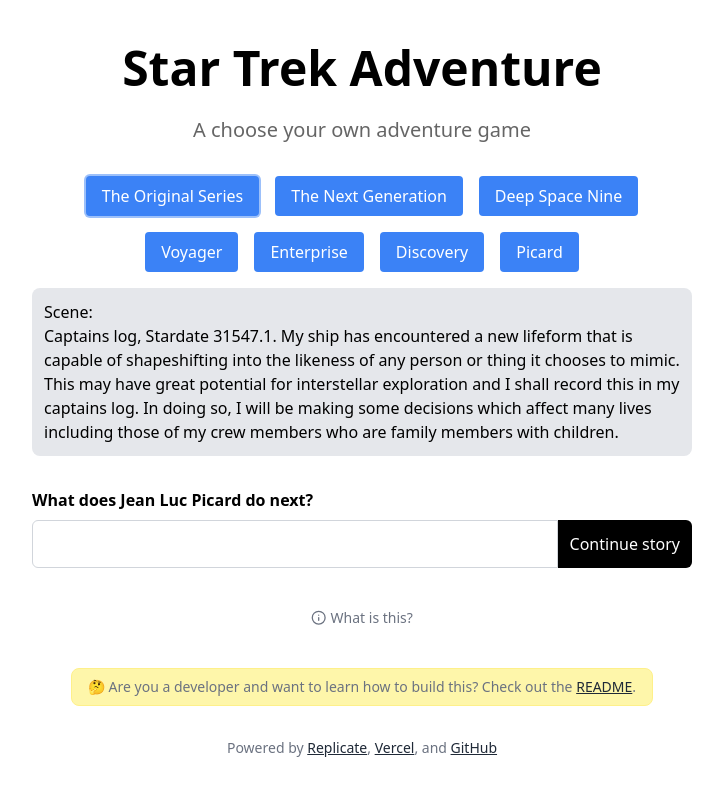
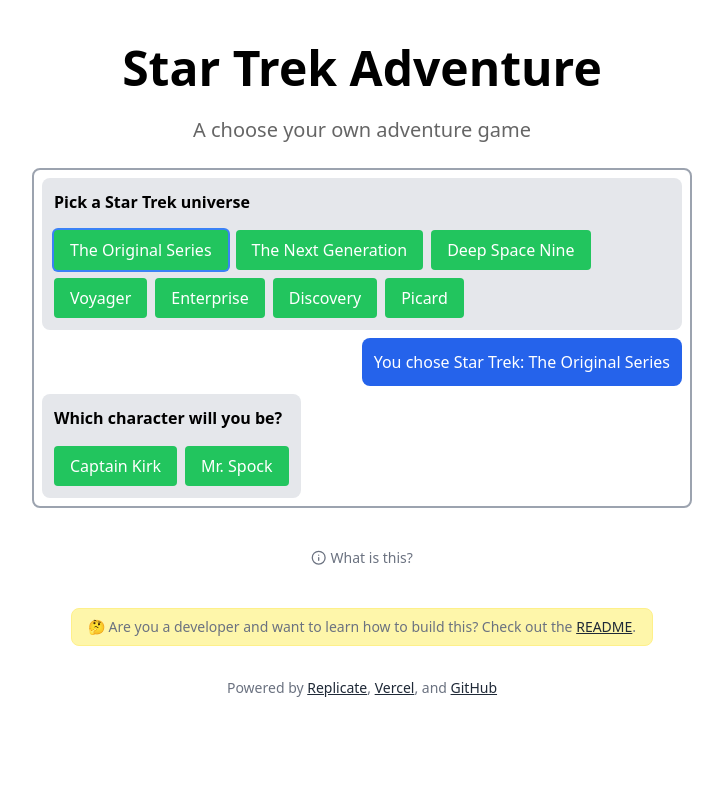
Before and after one commit to replicate/star-trek-nextjs, a Next.js app: page / in a window 1280 px wide. Both pictures are taken after a click on the button "The Original Series". Shown: the top 796 px of the page, without its empty margins (278-1001 px from the left). Built offline with nearby package versions, Linux system fonts and the light colour scheme.

Commit message:
Pick universes, characters and options

```diff
--- /dev/null
+++ b/components/characters.js
@@ -0,0 +1,85 @@
+import React from 'react';
+
+const Characters = ({ universe, handleSelection }) => {
+  let character1;
+  let character2;
+
+  switch (universe) {
+    case 'TOS':
+      character1 = 'Captain Kirk';
+      character2 = 'Mr. Spock';
+      break;
+    case 'TNG':
+      character1 = 'Captain Jean Luc Picard';
+      character2 = 'Commander William Riker';
+      break;
+    case 'DS9':
+      character1 = 'Captain Benjamin Sisko';
+      character2 = 'Commander Jadzia Dax';
+      break;
+    case 'VOY':
+      character1 = 'Captain Kathryn Janeway';
+      character2 = 'Commander Chakotay';
+      break;
+    case 'ENT':
+      character1 = 'Captain Jonathan Archer';
+      character2 = 'Commander Charles Tucker III';
+      break;
+    case 'DIS':
+      character1 = 'Captain Michael Burnham';
+      character2 = 'Commander Saru';
+      break;
+    case 'PIC':
+      character1 = 'Captain Jean Luc Picard';
+      character2 = 'Commander Raffi Musiker';
+      break;
+    default:
+      character1 = 'Captain Kirk';
+      character2 = 'Mr. Spock';
+  }
+
+  const handleButtonClick = (e, character) => {
+    e.preventDefault();
+    const message = `You chose to be ${character}`;
+
+    const prompt = `
+<universe>${universe}</universe>
+<start>
+<decision0>
+<options>
+<option1>You are ${character1}</option1>
+<option2>You are ${character2}</option2>
+</options>
+<choice0> ${character1 === character ? 'option1' : 'option2'} </choice0>
+</decision0>
+</start>
+<scene1>
+<context>You have chosen to be ${character}`;
+
+    handleSelection(prompt, message, 1);
+  };
+
+  return (
+    <div>
+      <p className="font-bold mb-2">Which character will you be?</p>
+      <div className="button-group">
+        <button
+          key={character1}
+          onClick={(e) => handleButtonClick(e, character1)}
+          className="button mt-2 bg-green-500 text-white py-2 px-4 rounded hover:bg-green-600 focus:outline-none focus:ring-2 focus:ring-green-500"
+        >
+          {character1}
+        </button>
+        <button
+          key={character2}
+          onClick={(e) => handleButtonClick(e, character2)}
+          className="button ml-2 bg-green-500 text-white py-2 px-4 rounded hover:bg-green-600 focus:outline-none focus:ring-2 focus:ring-green-500"
+        >
+          {character2}
+        </button>
+      </div>
+    </div>
+  );
+};
+
+export default Characters;
--- a/components/messages.js
+++ b/components/messages.js
@@ -1,15 +1,13 @@
 import { Fragment, useEffect, useRef } from "react";
 import PulseLoader from "react-spinners/PulseLoader";
 import Universes from "./universes";
+import Characters from "./characters";
+import Options from "./options";
 import Message from "./message";
+import useSubmitHandler from "hooks/use-submit-handler";
 
-export default function Messages({ events, isProcessing, onUndo }) {
+export default function Messages({ handleSubmit, events, setEvents, isProcessing, onUndo }) {
   const messagesEndRef = useRef(null);
-
-  const handleButtonClick = (value) => {
-    // Process the button value, create a prompt, and call the API
-    console.log('Button clicked:', value);
-  };
 
   useEffect(() => {
     if (events.length > 2) {
@@ -17,39 +15,114 @@
     }
   }, [events.length]);
 
+  useEffect(() => {
+    const lastEvent = events[events.length - 1];
+
+    if (lastEvent && (lastEvent.character || lastEvent.choice)) {
+      handleSubmit(lastEvent.prompt);
+    }
+  }, [events]);
+
+  const handleUniverseSelection = (universe, message) => {
+    setEvents(
+      events.concat([
+        { universe, message },
+      ])
+    )
+  };
+
+  const handleCharacterSelection = (prompt, message, scene) => {
+    setEvents(
+      events.concat([
+        {
+          character: true,
+          prompt,
+          message,
+          scene,
+        },
+      ])
+    );
+  };
+
+  const handleOptionSelection = (prompt, message, scene) => {
+    setEvents(
+      events.concat([
+        {
+          choice: true,
+          prompt,
+          message,
+          scene
+        },
+      ])
+    );
+  };
+
   return (
-    <section className="w-full">
-      <Universes onButtonClick={handleButtonClick} />
-
-      <Message sender="replicate" isSameSender>
-        <p>Scene:</p>
-        <p>Captains log, Stardate 31547.1. My ship has encountered a new lifeform that is capable of shapeshifting into the likeness of any person or thing it chooses to mimic. This may have great potential for interstellar exploration and I shall record this in my captains log. In doing so, I will be making some decisions which affect many lives including those of my crew members who are family members with children.</p>
+    // add a border to section
+    <section className="w-full border-2 border-gray-400 rounded-lg pt-0 p-2 ">
+      <Message key={"universe-choice"} sender="replicate" isSameSender>
+        <Universes handleSelection={handleUniverseSelection} />
       </Message>
 
       {events.map((ev, index) => {
-        if (ev.replicate && ev.replicate.output && ev.replicate.output.length > 0) {
+        if (ev.universe) {
           return (
-            <Message key={"replicate-" + index} sender="replicate" isSameSender>
-              {ev.replicate.output}
+            <Fragment key={"choose-character-" + index}>
+              <Message key={"universe-" + index} sender="user" isSameSender>
+                {ev.message}
+              </Message>
+              <Message key={"characters-" + index} sender="replicate" isSameSender>
+                <Characters universe={ev.universe} handleSelection={handleCharacterSelection} />
+              </Message>
+            </Fragment>
+          );
+        }
+
+        if (ev.character) {
+          return (
+            <Message key={"character-" + index} sender="user" isSameSender>
+              {ev.message}
             </Message>
           );
         }
 
-        if (ev.prompt) {
+        if (ev.replicate) {
           return (
-            <Message key={"prompt-" + index} sender="user">
-              {ev.prompt}
+            <Fragment key={"replicate-" + index}>
+              <Message sender="replicate" isSameSender>
+                {ev.description ? (
+                  <>
+                    {ev.description}
+                    {ev.options && (
+                      <Options
+                        scene={ev.scene}
+                        description={ev.description}
+                        options={ev.options}
+                        prompt={ev.prompt}
+                        handleSelection={handleOptionSelection}
+                        onUndo={() => onUndo(index)}
+                      />
+                    )}
+                  </>
+                ) : null}
+
+                {isProcessing && (
+                  <PulseLoader color="#999" size={7} />
+                )}
+              </Message>
+            </Fragment>
+          );
+        }
+
+        if (ev.choice) {
+          return (
+            <Message key={"character-" + index} sender="user" isSameSender>
+              {ev.message}
             </Message>
           );
         }
       })}
 
-      {isProcessing && (
-        <Message sender="replicate">
-          <PulseLoader color="#999" size={7} />
-        </Message>
-      )}
-
       <div ref={messagesEndRef} />
     </section>
   );
--- /dev/null
+++ b/components/options.js
@@ -0,0 +1,44 @@
+import React from 'react';
+
+const Options = ({ options, handleSelection, description, prompt, scene }) => {
+  const handleButtonClick = (e, value, text) => {
+    e.preventDefault();
+    const message = text;
+
+    prompt = `
+${prompt}</context>
+<desc>${description}</desc>
+<decision${scene}>
+<options>
+<option1>${options[0].text}</option1>
+<option2>${options[1].text}</option2>
+</options>
+<choice${scene}> ${value === options[0].value ? 'option1' : 'option2'} </choice0>
+</decision${scene}>
+</scene${scene}>
+<scene${scene + 1}>
+<context>`;
+
+    handleSelection(prompt, message, scene + 1);
+  };
+
+  return (
+
+    <div>
+      <p className="font-bold mt-4">What will you do?</p>
+      <div className="button-group">
+        {options.map((option) => (
+          <button
+            key={option.value}
+            onClick={(e) => handleButtonClick(e, option.value, option.text)}
+            className="button mr-2 mt-2 bg-green-500 text-white py-2 px-4 rounded hover:bg-green-600 focus:outline-none focus:ring-2 focus:ring-blue-500"
+          >
+            {option.text}
+          </button>
+        ))}
+      </div>
+    </div>
+  );
+};
+
+export default Options;
--- a/components/universes.js
+++ b/components/universes.js
@@ -1,8 +1,10 @@
 import React from 'react';
 
-const Universes = ({ onButtonClick }) => {
-  const handleButtonClick = (value) => {
-    onButtonClick(value);
+const Universes = ({ handleSelection }) => {
+  const handleButtonClick = (e, value, name) => {
+    e.preventDefault();
+    const message = `You chose Star Trek: ${name}`;
+    handleSelection(value, message);
   };
 
   const starTrekUniverses = [
@@ -37,17 +39,20 @@
   ]
 
   return (
-    <div className="button-group flex flex-wrap justify-center">
+    <div>
+      <p className="font-bold mb-2">Pick a Star Trek universe</p>
+      <div className="button-group">
         {starTrekUniverses.map((universe) => (
           <button
             key={universe.value}
-          onClick={() => handleButtonClick(universe.value)}
-          className="button m-2 bg-blue-500 text-white py-2 px-4 rounded hover:bg-blue-600 focus:outline-none focus:ring-2 focus:ring-blue-500 focus:ring-opacity-50"
+            onClick={(e) => handleButtonClick(e, universe.value, universe.name)}
+            className="button mr-2 mt-2 bg-green-500 text-white py-2 px-4 rounded hover:bg-green-600 focus:outline-none focus:ring-2 focus:ring-blue-500"
           >
             {universe.name}
           </button>
         ))}
       </div>
+    </div>
   );
 };
 
--- a/hooks/use-submit-handler.js
+++ b/hooks/use-submit-handler.js
@@ -1,6 +1,15 @@
 import { useState } from 'react';
 
 const sleep = (ms) => new Promise((r) => setTimeout(r, ms));
+
+const getDescriptionAndOptions = (output) => {
+  const outputString = output?.join('')
+  const description = outputString?.match(/<desc>(.*?)(<\/desc>|$)/)?.[1];
+  const option1 = outputString?.match(/<option1>(.*?)<\/option1>/)?.[1];
+  const option2 = outputString?.match(/<option2>(.*?)<\/option2>/)?.[1];
+  const options = option1 && option2 ? [{ value: 1, text: option1}, { value: 2, text: option2 }] : false
+  return { description, options }
+}
 
 const useSubmitHandler = () => {
   const [events, setEvents] = useState([]);
@@ -8,8 +17,7 @@
   const [error, setError] = useState(null);
   const [isProcessing, setIsProcessing] = useState(false);
 
-  const handleSubmit = async (e, body) => {
-    e.preventDefault();
+  const handleSubmit = async (body) => {
     setError(null);
     setIsProcessing(true);
 
@@ -31,9 +39,11 @@
       return;
     }
 
+    let haveDescriptionAndOptions = false
     while (
       prediction.status !== "succeeded" &&
-      prediction.status !== "failed"
+      prediction.status !== "failed" &&
+      !haveDescriptionAndOptions
     ) {
       await sleep(500);
       const response = await fetch("/api/predictions/" + prediction.id);
@@ -43,9 +53,17 @@
         return;
       }
 
+      const { description, options } = getDescriptionAndOptions(prediction.output)
+
+      // TODO: If description and options, we can cancel the rest of the prediction early. We do not need the rest.
+      if (options) {
+        setIsProcessing(false)
+        haveDescriptionAndOptions = true
+      }
+
       setEvents(
         myEvents.concat([
-          { replicate: prediction },
+          { replicate: prediction, description, options },
         ])
       )
 
@@ -53,9 +71,10 @@
     }
 
     if (prediction.status === "succeeded") {
+      const { description, options } = getDescriptionAndOptions(prediction.output)
       setEvents(
         myEvents.concat([
-          { replicate: prediction },
+          { replicate: prediction, description, options },
         ])
       );
     }
@@ -63,7 +82,7 @@
     setIsProcessing(false)
   };
 
-  return { handleSubmit, events, predictions, error, isProcessing };
+  return { handleSubmit, events, setEvents, predictions, error, isProcessing, setIsProcessing };
 };
 
 export default useSubmitHandler;
--- a/pages/api/predictions/index.js
+++ b/pages/api/predictions/index.js
@@ -5,24 +5,6 @@
 export default async function handler(req, res) {
   if (!process.env.REPLICATE_API_TOKEN) {
     throw new Error("The REPLICATE_API_TOKEN environment variable is not set. See README.md for instructions on how to set it.");
-  }
-
-  // remnove null and undefined values
-  req.body = Object.entries(req.body).reduce(
-    (a, [k, v]) => (v == null ? a : ((a[k] = v), a)),
-    {}
-  );
-
-  const getPrompt = (req) => {
-    const prompt = `
-Scene:
-
-Captains log, Stardate 31547.1. My ship has encountered a new lifeform that is capable of shapeshifting into the likeness of any person or thing it chooses to mimic. This may have great potential for interstellar exploration and I shall record this in my captains log. In doing so, I will be making some decisions which affect many lives including those of my crew members who are family members with children.
-
-Picard’s action: ${req.body.prompt}
-    `
-
-    return prompt;
   }
 
   const body = JSON.stringify({
@@ -33,7 +15,7 @@
       temperature: 0.75,
       top_p: 1,
       repetition_penalty: 1.2,
-      prompt: getPrompt(req),
+      prompt: req.body,
     }
   });
 
--- a/pages/index.js
+++ b/pages/index.js
@@ -11,15 +11,14 @@
 export const appMetaDescription = "Play a Star Trek choose your own adventure game, with the help of an AI.";
 
 export default function Home() {
-  const [initialPrompt, setInitialPrompt] = useState("");
-  const { handleSubmit, events, error, isProcessing } = useSubmitHandler();
+  const { handleSubmit, events, setEvents, error, isProcessing, setIsProcessing } = useSubmitHandler();
 
-  // const startOver = async (e) => {
-  //   e.preventDefault();
-  //   setEvents([]);
-  //   setError(null);
-  //   setIsProcessing(false);
-  // };
+  const startOver = async (e) => {
+    e.preventDefault();
+    setEvents([]);
+    setError(null);
+    setIsProcessing(false);
+  };
 
   return (
     <div>
@@ -39,7 +38,9 @@
         </hgroup>
 
         <Messages
+          handleSubmit={handleSubmit}
           events={events}
+          setEvents={setEvents}
           isProcessing={isProcessing}
           onUndo={(index) => {
             setInitialPrompt(events[index - 1].prompt);
@@ -47,12 +48,11 @@
           }}
         />
 
-        <PromptForm
-          initialPrompt={initialPrompt}
+        {/* <PromptForm
           isFirstPrompt={events.length === 0}
           onSubmit={(e) => handleSubmit(e, { prompt: e.target.prompt.value })}
           disabled={isProcessing}
-        />
+        /> */}
 
         <div className="mx-auto w-full">
           {error && <p className="bold text-red-500 pb-5">{error}</p>}
@@ -60,7 +60,7 @@
 
         <Footer
           events={events}
-          // startOver={startOver}
+          startOver={startOver}
         />
       </main>
     </div>
```
Lines whose indentation alone changed are shown as unchanged.
